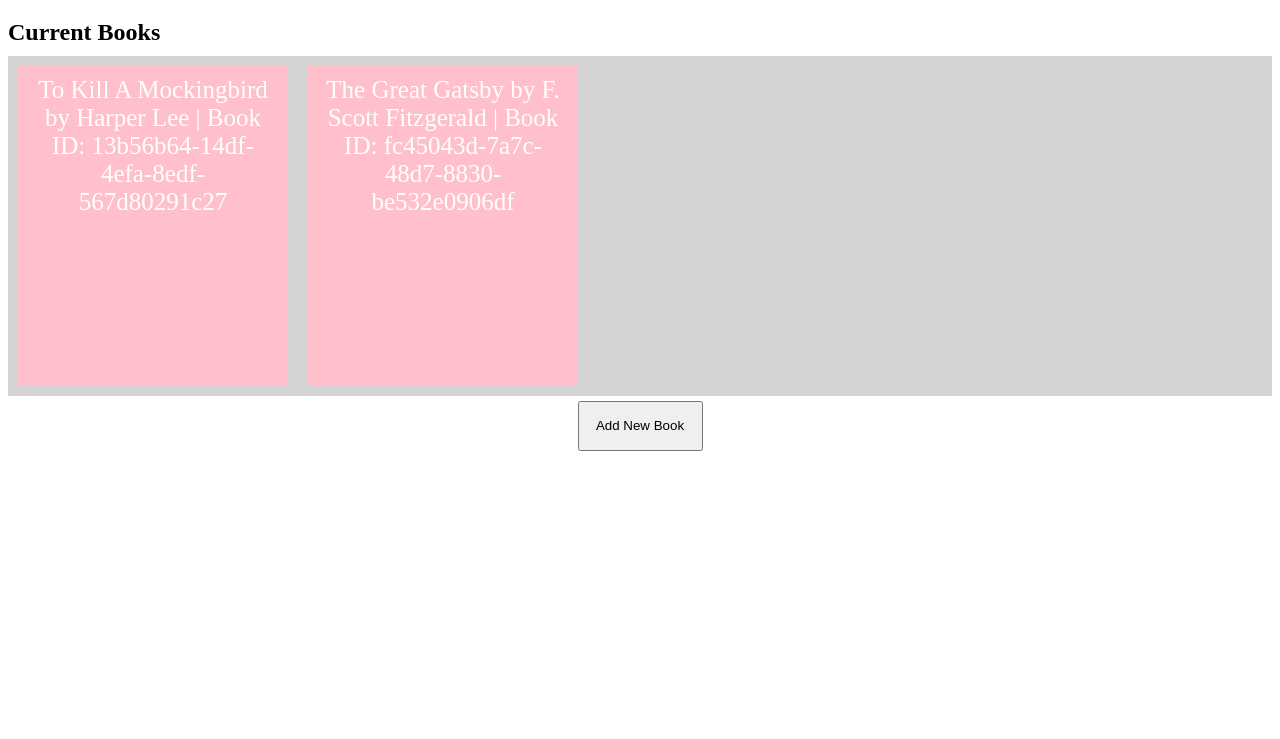
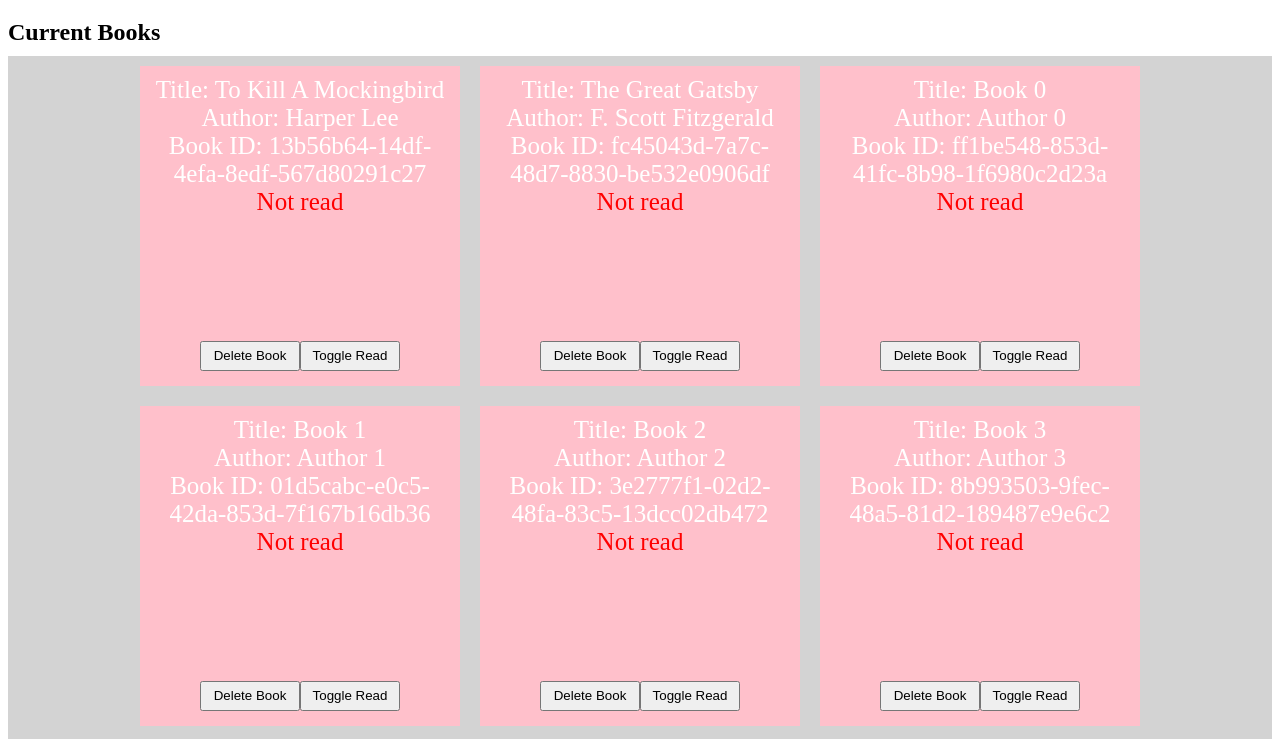
Before and after one commit to DHer761/LibraryApp, a plain HTML site: page index.html in a window 1280 px wide. Shown: the part 61-800 px from the top of the page. Drawn offline with Linux system fonts and the light colour scheme.

Commit message:
Added functionality to delete books from the library, added functionality to toggle read status for each book in the library. Added some styling.

```diff
--- a/index.html
+++ b/index.html
@@ -9,7 +9,8 @@
 <body>
     <h1 id="headerDiv">Welcome to the Library!</h1>
     <h2 id="currentBooksDiv">Current Books</h2>
-    <div id="bookInfo"></div>
+    <div id="bookInfo">
+    </div>
     <div id="newBookButtonDiv">
         <button id="newBookButton">Add New Book</button>
     </div>
@@ -23,11 +24,11 @@
                 <label for="BookAuthor">Enter Book Author</label>
                 <input type="text" name="BookAuthor" id="BookAuthor" placeholder="Book Author" required>
             </div>
-            <div id="submitNewBookButtonDiv">
-                <input type="submit" value="Add Book" id="submitNewBook">
-            </div>
         </form>
-        <button id="closeNewBookDialogButton">Close</button>
+        <div class="form-button-container">
+            <input type="submit" value="Add Book" id="submitNewBook">
+            <button class="form-button-container" id="closeNewBookDialogButton">Close</button>
+        </div>
     </dialog>
 
     <script src="main.js"></script>
--- a/main.js
+++ b/main.js
@@ -1,19 +1,21 @@
 const myLibrary = [];
 
 // Book function to create a new book
-function Book(bookID, bookTitle, bookAuthor){
+function Book(bookID, bookTitle, bookAuthor, bookRead){
     this.bookID = bookID;
     this.bookTitle = bookTitle;
     this.bookAuthor = bookAuthor;
+    this.bookRead = bookRead;
 }
-
+Book.prototype.toggleRead = function() {
+    this.bookRead = !this.bookRead;
+}
 
 // Add Book to Library array function
 function AddBookToLibrary(bookTitle, bookAuthor){
-    this.bookTitle = bookTitle;
-    this.bookAuthor = bookAuthor;
-    bookID = crypto.randomUUID();
-    const book = new Book(bookID, this.bookTitle, this.bookAuthor);
+    const bookID = crypto.randomUUID();
+    const bookRead = false;
+    const book = new Book(bookID, bookTitle, bookAuthor, bookRead);
     myLibrary.push(book);
 }
 
@@ -22,11 +24,78 @@
     bookInfoDiv.innerHTML = '';
 
     for (let i = 0; i < myLibrary.length; i++){
-        const createBookInfo = document.createElement('div');
-        createBookInfo.textContent = (myLibrary[i].bookTitle + " by " + myLibrary[i].bookAuthor + " | " + "Book ID: " + myLibrary[i].bookID);
-        bookInfoDiv.appendChild(createBookInfo);
+        const createBookInfoDiv = document.createElement('div');
+        bookInfoDiv.appendChild(createBookInfoDiv);
+
+        createBookInfoDiv.classList.add("createBookInfoDiv");
+
+        // Title
+        const createBookInfoTitle = document.createElement('div');
+        createBookInfoTitle.textContent = ("Title: " + myLibrary[i].bookTitle);
+        createBookInfoDiv.appendChild(createBookInfoTitle);
+
+        // Author
+        const createBookInfoAuthor = document.createElement('div');
+        createBookInfoAuthor.textContent = ("Author: " + myLibrary[i].bookAuthor);
+        createBookInfoDiv.appendChild(createBookInfoAuthor);
+
+        // ID
+        const createBookInfoID = document.createElement('div');
+        createBookInfoID.textContent = ("Book ID: " + myLibrary[i].bookID);
+        createBookInfoDiv.appendChild(createBookInfoID);
+
+        // Status div
+        const bookStatusDiv = document.createElement('div');
+        bookStatusDiv.classList.add("bookStatus");
+        if (myLibrary[i].bookRead){
+            bookStatusDiv.textContent = "Read";
+            bookStatusDiv.classList.remove('notRead');
+            bookStatusDiv.classList.add('read');
+            }
+        else {
+                bookStatusDiv.textContent = "Not read";
+                bookStatusDiv.classList.remove('read');
+                bookStatusDiv.classList.add('notRead');
+            }
+        createBookInfoDiv.appendChild(bookStatusDiv);
+
+        // Delete Button
+        const deleteBookButton = document.createElement('button');
+        deleteBookButton.classList.add("deleteBookButton");
+        deleteBookButton.id = i;
+        deleteBookButton.textContent = "Delete Book";
+        createBookInfoDiv.appendChild(deleteBookButton);
+
+        deleteBookButton.addEventListener('click', function deleteBookFromLibrary(){
+            myLibrary.splice(i, 1);
+            DisplayBooks();
+        });
+
+
+        // Mark as Read Button
+        const markAsReadButton = document.createElement('button');
+        markAsReadButton.classList.add("markAsReadButton");
+        markAsReadButton.id = `readButton-${i}`;
+        markAsReadButton.textContent = "Toggle Read";
+        createBookInfoDiv.appendChild(markAsReadButton);
+
+        // Toggle Read Status
+        markAsReadButton.addEventListener('click', function (){
+            myLibrary[i].toggleRead();
+            if (myLibrary[i].bookRead){
+                bookStatusDiv.textContent = "Read";
+                bookStatusDiv.classList.remove('notRead');
+                bookStatusDiv.classList.add('read');
+                }
+            else {
+                    bookStatusDiv.textContent = "Not read";
+                    bookStatusDiv.classList.remove('read');
+                    bookStatusDiv.classList.add('notRead');
+            }
+        });
     }
 }
+
 
 // Fetch parent div that will contain newly created book objects
 const bookInfoDiv = document.getElementById('bookInfo');
@@ -54,6 +123,7 @@
     newBookDialog.close();
 }
 
+// Submit New Book Button
 const newBookSubmitButton = document.getElementById('submitNewBook');
 
 newBookSubmitButton.addEventListener('click', AddBookToLibraryFromDialog)
@@ -67,6 +137,11 @@
     DisplayBooks();
 }
 
+
 AddBookToLibrary("To Kill A Mockingbird", "Harper Lee");
 AddBookToLibrary("The Great Gatsby", "F. Scott Fitzgerald");
+
+for (let i = 0; i < 7; i++){
+    AddBookToLibrary(`Book ${i}`, `Author ${i}`);
+}
 DisplayBooks();
--- a/style.css
+++ b/style.css
@@ -10,9 +10,11 @@
     background-color: lightgray;
     color: black;
     display: flex;
+    flex-wrap: wrap;
     flex-direction: row;
-    grid-template-columns: auto;
-    grid-template-rows: auto;
+    height: auto;
+    width: auto;
+    justify-content: center;
 }
 
 #bookInfo > div {
@@ -23,7 +25,7 @@
     background-color: pink;
     color: white;
     height: 300px;
-    width: 250px;
+    width: 300px;
 }
 
 #newBookButtonDiv {
@@ -34,3 +36,31 @@
     height: 50px;
     width: 125px;
 }
+
+.deleteBookButton {
+    height: 30px;
+    width: 100px;
+}
+
+.createBookInfoDiv > button {
+    margin-top: 125px;
+}
+
+.read {
+    color: lime;
+}
+
+.notRead {
+    color: red;
+}
+
+
+.markAsReadButton {
+    height: 30px;
+    width: 100px;
+}
+
+.form-button-container {
+    display: flex;
+    justify-content: center;
+}
```
